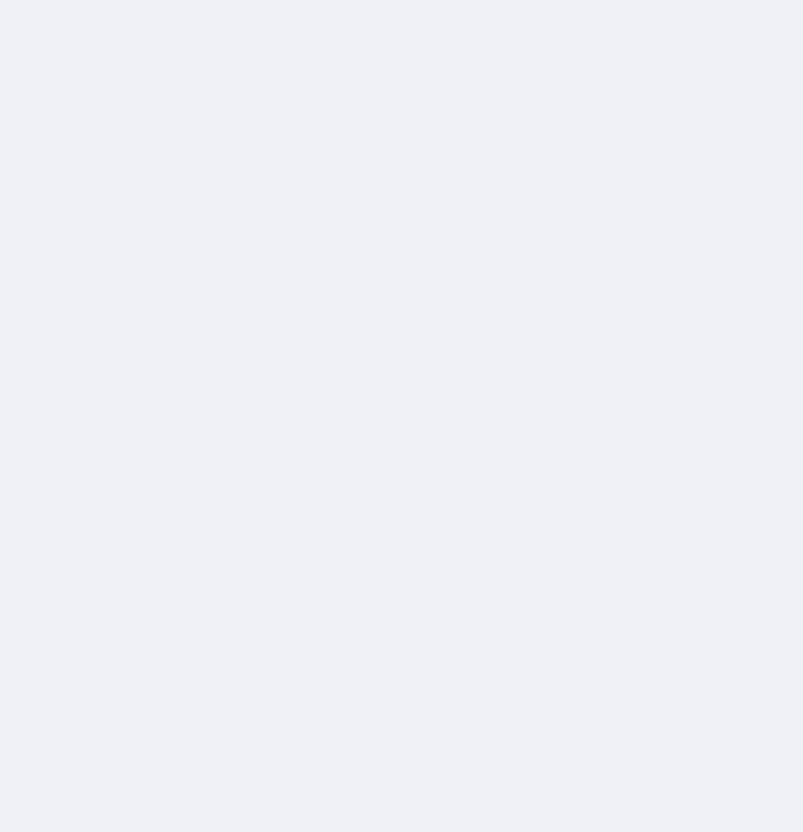
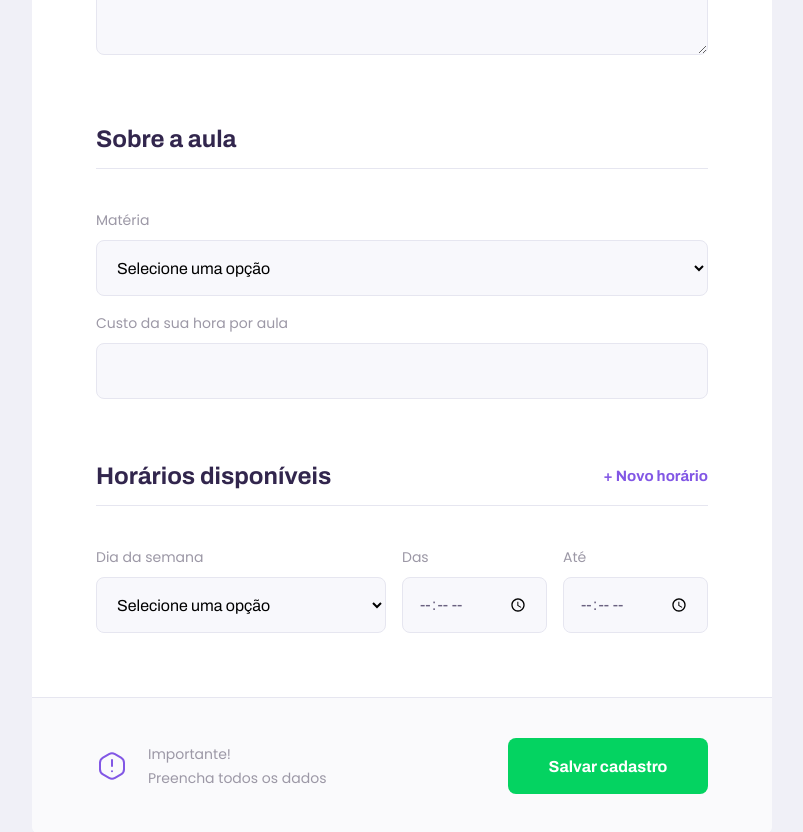
Before and after one commit to sambuite/proffy, a React (Create React App) app: page /give-classes in a window 1280 px wide. Shown: the part 900-1732 px from the top of the page, without its empty margins (238-1041 px from the left). Before the commit the page ends 800 px from the top, so only its background shows below. Built offline with nearby package versions, Linux system fonts and the light colour scheme.

Commit message:
feat: create main style

```diff
--- a/src/pages/TeacherForm/index.tsx
+++ b/src/pages/TeacherForm/index.tsx
@@ -1,13 +1,86 @@
 import React from 'react';
 
 import PageHeader from '../../components/PageHeader';
+import Input from '../../components/Input';
+import Textarea from '../../components/Textarea';
+import Select from '../../components/Select';
 
-import { Container } from './styles';
+import warningIcon from '../../assets/images/icons/warning.svg';
+
+import { Container, Main, Footer } from './styles';
 
 const TeacherForm = () => {
   return (
     <Container>
-      <PageHeader title="Que incrível que você quer dar aulas." />
+      <PageHeader
+        title="Que incrível que você quer dar aulas."
+        description="O primeiro passo é preencher esse formulário de inscrição"
+      />
+
+      <Main>
+        <fieldset>
+          <legend>Seus dados</legend>
+          <Input name="name" label="Nome completo" type="text" />
+          <Input name="avatar" label="Avatar" type="text" />
+          <Input name="whatsapp" label="Whatsapp" type="text" />
+          <Textarea name="bio" label="Biografia" />
+        </fieldset>
+
+        <fieldset>
+          <legend>Sobre a aula</legend>
+          <Select
+            name="subject"
+            label="Matéria"
+            options={[
+              { value: 'Artes', label: 'Artes' },
+              { value: 'Biologia', label: 'Biologia' },
+              { value: 'Matemática', label: 'Matemática' },
+              { value: 'Ciência', label: 'Ciência' },
+              { value: 'Educação física', label: 'Educação física' },
+              { value: 'Física', label: 'Física' },
+              { value: 'Geografia', label: 'Geografia' },
+              { value: 'História', label: 'História' },
+              { value: 'Português', label: 'Português' },
+              { value: 'Química', label: 'Química' },
+            ]}
+          />
+          <Input name="cost" label="Custo da sua hora por aula" type="text" />
+        </fieldset>
+
+        <fieldset>
+          <legend>
+            Horários disponíveis
+            <button type="button">+ Novo horário</button>
+          </legend>
+
+          <div className="schedule-item">
+            <Select
+              name="week_day"
+              label="Dia da semana"
+              options={[
+                { value: '0', label: 'Domingo' },
+                { value: '1', label: 'Segunda' },
+                { value: '2', label: 'Terça' },
+                { value: '3', label: 'Quarta' },
+                { value: '4', label: 'Quinta' },
+                { value: '5', label: 'Sexta' },
+                { value: '6', label: 'Sábado' },
+              ]}
+            />
+            <Input name="from" label="Das" type="time" />
+            <Input name="to" label="Até" type="time" />
+          </div>
+        </fieldset>
+
+        <Footer>
+          <p>
+            <img src={warningIcon} alt="Aviso importante" />
+            Importante! <br />
+            Preencha todos os dados
+          </p>
+          <button type="button">Salvar cadastro</button>
+        </Footer>
+      </Main>
     </Container>
   );
 };
--- a/src/pages/TeacherForm/styles.ts
+++ b/src/pages/TeacherForm/styles.ts
@@ -3,4 +3,138 @@
 export const Container = styled.div`
   width: 100vw;
   height: 100vh;
+
+  > div .header-content {
+    margin-bottom: 6.4rem;
+  }
+
+  @media (min-width: 700px) {
+    max-width: 100vw;
+
+    > div .header-content {
+      margin-bottom: 0;
+    }
+  }
 `;
+
+export const Main = styled.main`
+  background: ${({ theme: t }) => t.colors.boxBase};
+  width: 100%;
+  max-width: 74rem;
+  border-radius: 0.8rem;
+  margin: -3.2rem auto 3.2rem;
+  padding-top: 6.4rem;
+  overflow: hidden;
+
+  fieldset {
+    border: 0;
+    padding: 0 2.4rem;
+
+    & + fieldset {
+      margin-top: 6.4rem;
+    }
+
+    legend {
+      font: 700 2.4rem Archivo;
+      color: ${({ theme: t }) => t.colors.textTitle};
+      margin-bottom: 2.4rem;
+      display: flex;
+      align-items: center;
+      justify-content: space-between;
+      width: 100%;
+      padding-bottom: 1.6rem;
+      border-bottom: 1px solid ${({ theme: t }) => t.colors.lineInWhite};
+
+      button {
+        background: none;
+        border: 0;
+        color: ${({ theme: t }) => t.colors.primary};
+        font: 700 1.5rem Archivo;
+        cursor: pointer;
+        transition: color 0.2;
+
+        &:hover {
+          color: ${({ theme: t }) => t.colors.primaryDark};
+        }
+      }
+    }
+
+    .input-block + .textarea-block,
+    .select-block + .input-block {
+      margin-top: 2.4rem;
+    }
+  }
+
+  label {
+    color: ${({ theme: t }) => t.colors.textComplement};
+  }
+
+  @media (min-width: 700px) {
+    fieldset {
+      padding: 0 6.4rem;
+    }
+
+    .schedule-item {
+      display: grid;
+      grid-template-columns: 2fr 1fr 1fr;
+      column-gap: 1.6rem;
+    }
+  }
+`;
+
+export const Footer = styled.footer`
+  padding: 4rem 2.4rem;
+  background: ${({ theme: t }) => t.colors.boxFooter};
+  border-top: 1px solid ${({ theme: t }) => t.colors.lineInWhite};
+  margin-top: 6.4rem;
+
+  p {
+    display: flex;
+    align-items: center;
+    justify-content: center;
+    font-size: 1.4rem;
+    line-height: 2.4rem;
+    color: ${({ theme: t }) => t.colors.textComplement};
+
+    img {
+      margin-right: 2rem;
+    }
+  }
+
+  button {
+    width: 100%;
+    height: 5.6rem;
+    background-color: ${({ theme: t }) => t.colors.secondary};
+    color: ${({ theme: t }) => t.colors.buttonText};
+    border: 0;
+    border-radius: 0.8rem;
+    cursor: pointer;
+    font: 700 1.6rem Archivo;
+    margin-top: 3.2rem;
+    display: flex;
+    align-items: center;
+    justify-content: center;
+    text-decoration: none;
+    transition: background-color 0.2s;
+
+    &:hover {
+      background: ${({ theme: t }) => t.colors.secondaryDark};
+    }
+  }
+
+  @media (min-width: 700px) {
+    padding: 4rem 6.4rem;
+    display: flex;
+    align-items: center;
+    justify-content: space-between;
+
+    p {
+      justify-content: space-between;
+    }
+
+    button {
+      width: 20rem;
+      margin-top: 0;
+    }
+  }
+`;
```
